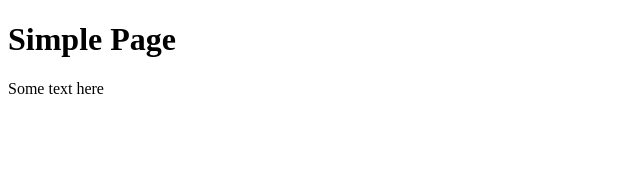
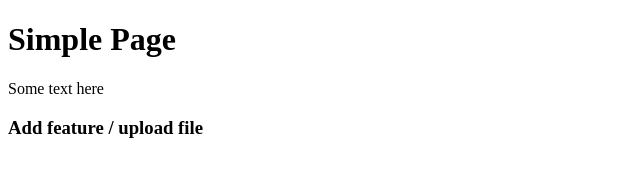
Before and after one commit to rgusseinov/staging, a plain HTML site: page index.html in a window 1280 px wide. Shown: the whole page, without its empty margins (0-640 px from the left). Drawn offline with Linux system fonts and the light colour scheme.

Commit message:
add feature upload-file

```diff
--- a/index.html
+++ b/index.html
@@ -8,5 +8,6 @@
 <body>
   <h1>Simple Page</h1>
   <p>Some text here</p>
+  <h3>Add feature / upload file</h3>
 </body>
 </html>
```
Also changed, not shown: 1 other file.
